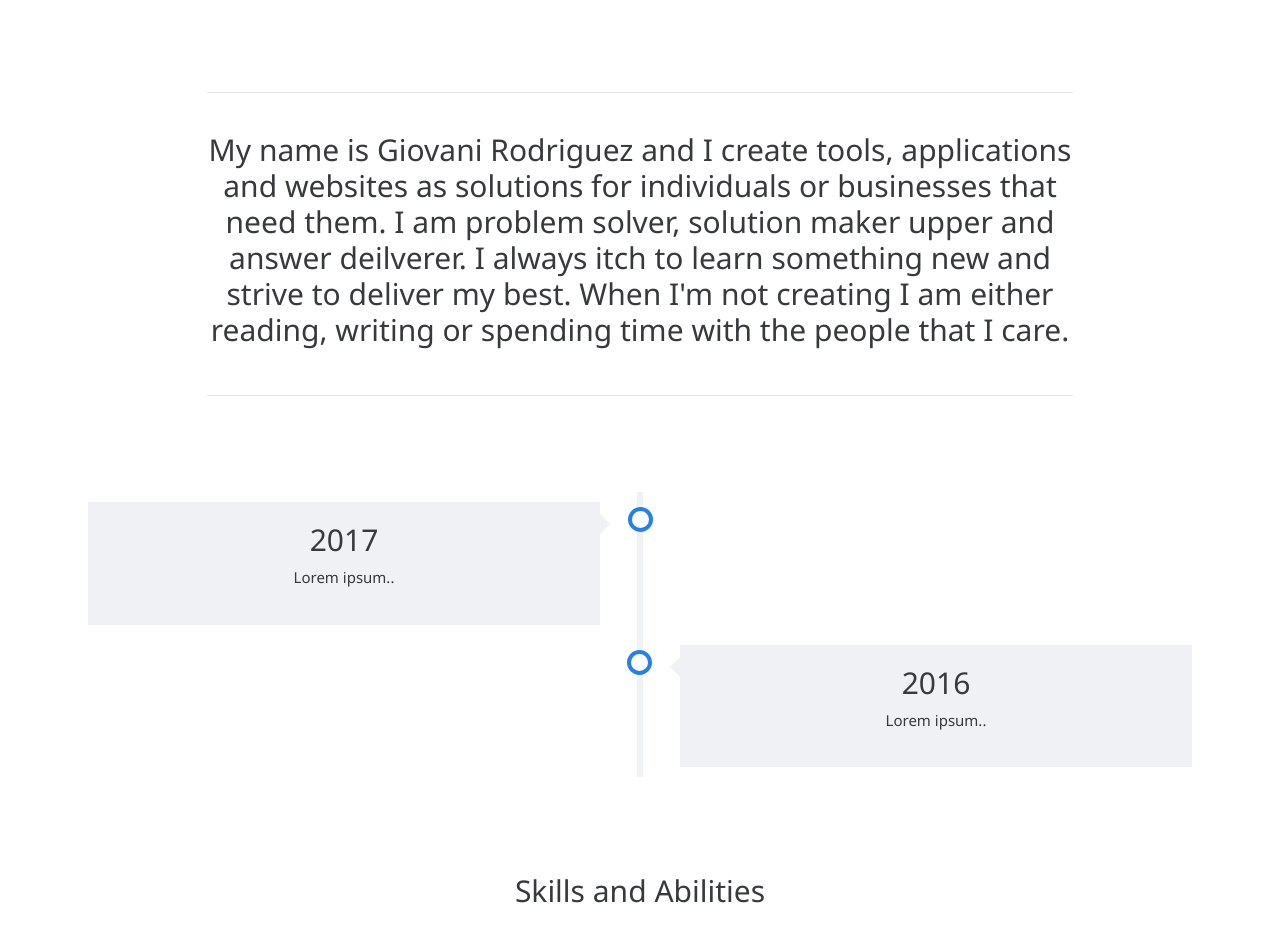
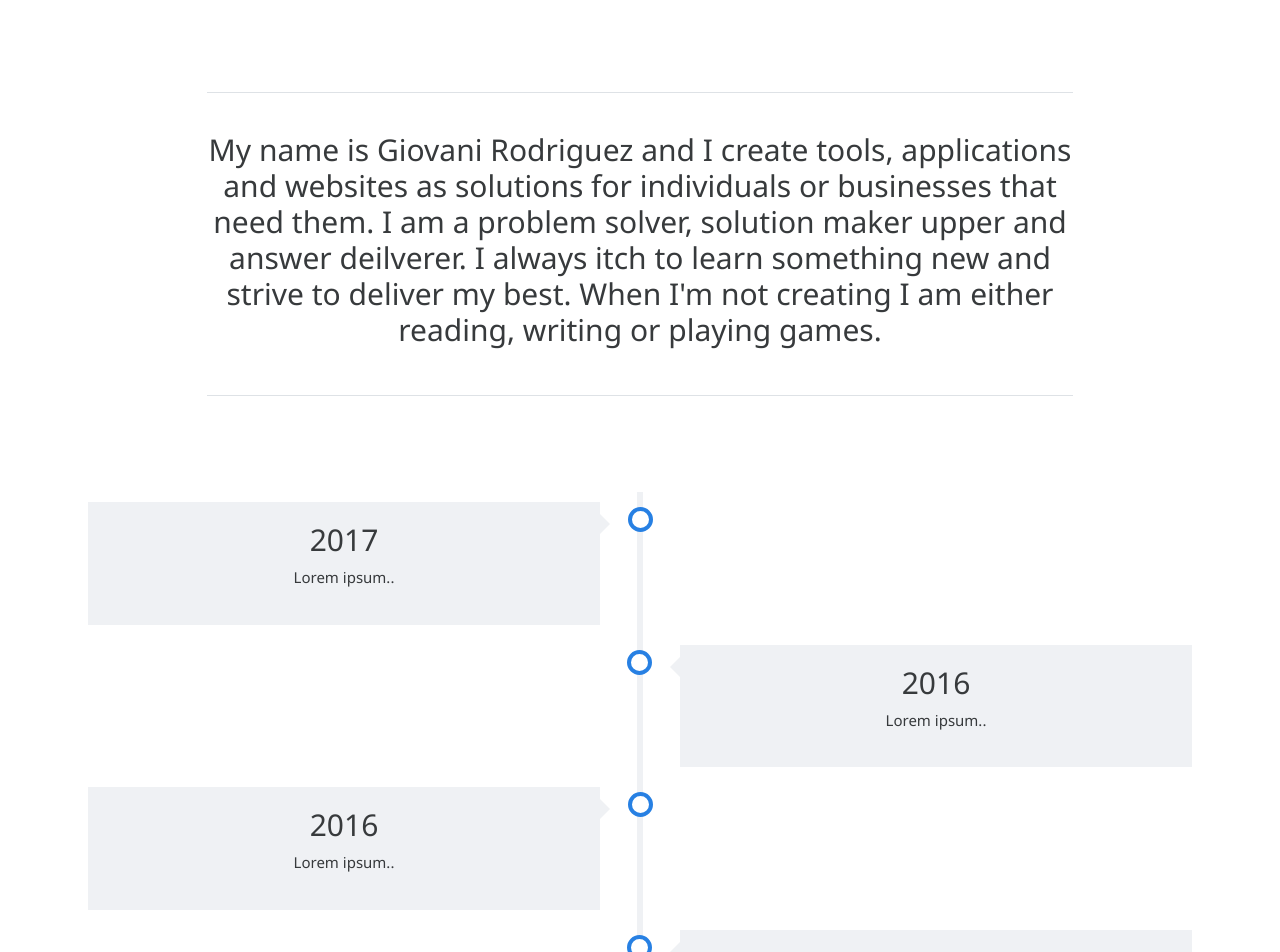
Before and after one commit to gio101046/My-Personal-Website, a React (Create React App) app: page / in a window 1280 px wide. Shown: the part 600-1552 px from the top of the page. Built offline with nearby package versions, Linux system fonts and the light colour scheme; some icons are missing.

Commit message:
Worked on animate.css with the history component

```diff
--- a/package.json
+++ b/package.json
@@ -3,9 +3,11 @@
   "version": "0.1.0",
   "private": true,
   "dependencies": {
+    "animate.css": "^3.7.0",
     "boostrap": "^2.0.0",
     "bootstrap": "^4.3.1",
     "jquery": "^3.3.1",
+    "octicons": "^8.5.0",
     "popper.js": "^1.15.0",
     "react": "^16.8.6",
     "react-dom": "^16.8.6",
--- a/src/components/shared/bio/bio.js
+++ b/src/components/shared/bio/bio.js
@@ -10,8 +10,8 @@ class Bio extends Component {
             <div className="mx-auto text-center border-top border-bottom d-flex h-100 w-75">
               <h2 className="align-self-center">
                 My name is <strong>Giovani Rodriguez</strong> and I create tools, applications and websites as solutions for individuals or businesses that need them.
-                I am problem solver, solution maker upper and answer deilverer. I always itch to learn something new and strive to deliver my best. When I'm not
-                creating I am either reading, writing or spending time with the people that I care.
+                I am a problem solver, solution maker upper and answer deilverer. I always itch to learn something new and strive to deliver my best. When I'm not
+                creating I am either reading, writing or playing games.
               </h2>
             </div>
           </div>
--- a/src/components/shared/header/header.js
+++ b/src/components/shared/header/header.js
@@ -6,6 +6,9 @@ class Header extends Component {
     return (
       <div className="container-fluid fixed-top">
         <div className="row justify-content-end nav-background-color">
+          <div className="col-1">
+            <span className="octicon-mark-github" aria-hidden="true"></span>
+          </div>
           <div className="col-1 nav-menu-item pt-2 pb-2">
             <h3>Intro</h3>
           </div>
--- a/src/components/shared/history/history.css
+++ b/src/components/shared/history/history.css
@@ -7,6 +7,7 @@
   position: relative;
   max-width: 1200px;
   margin: 0 auto;
+  z-index: -1;
 }
 
 /* The actual timeline (the vertical ruler) */
@@ -19,6 +20,7 @@
   bottom: 0;
   left: 50%;
   margin-left: -3px;
+  z-index: -1;
 }
 
 /* Container around content */
@@ -40,7 +42,6 @@
   border: 4px solid #2780E3;
   top: 15px;
   border-radius: 50%;
-  z-index: 1;
 }
 
 /* Place the container to the left */
--- a/src/components/shared/history/history.js
+++ b/src/components/shared/history/history.js
@@ -2,17 +2,81 @@ import React, {Component} from 'react';
 import './history.css';
 
 class History extends Component {
+  constructor(props) {
+    super(props);
+    this.state = {
+      wasTimelineConatinerInView: [false, false, false, false]
+    };
+
+    this.timelineContainerRefs = [
+      React.createRef(), // ONE
+      React.createRef(), // TWO
+      React.createRef(), // THREE
+      React.createRef()  // FOUR
+    ];
+  }
+
+  timelineContainerRefs = [];
+
+  isElementInView = (elementRef, offset = 0) => {
+    if (!elementRef) {
+      return false;
+    }
+    const top = elementRef.getBoundingClientRect().top;
+    return (top + offset) >= 0 && (top - offset) <= window.innerHeight;
+  }
+
+  checkTimelimeContainersInView = () => {
+    let wasTimelineConatinerInView = this.state.wasTimelineConatinerInView;
+
+    for (var i = 0; i < this.timelineContainerRefs.length; i++) {
+      let timelineContainer = this.timelineContainerRefs[i];
+      if (this.isElementInView(timelineContainer)) {
+        wasTimelineConatinerInView[i] = true;
+      }
+    }
+
+    if (wasTimelineConatinerInView.every(x => x)) {
+      window.removeEventListener('scroll', this.checkTimelimeContainersInView);
+    }
+
+    this.setState({
+      wasTimelineConatinerInView: wasTimelineConatinerInView
+    });
+  }
+
+  getTimelineContainerClasses = (i) => {
+    let defaultClasses = "timeline-container timeline-left";
+
+    if (this.state.wasTimelineConatinerInView[i]) {
+      return defaultClasses + " animated slideInLeft faster";
+    }
+    return defaultClasses;
+  }
+
   render() {
     return (
-      <div className="container-fluid p-5"> {/* Check p-5 */}
+      <div className="container-fluid p-5">
         <div className="timeline">
-          <div className="timeline-container timeline-left">
+          <div className={this.getTimelineContainerClasses(0)} ref={(el) => this.timelineContainerRefs[0] = el}>
             <div className="timeline-content">
               <h2>2017</h2>
               <p>Lorem ipsum..</p>
             </div>
           </div>
-          <div className="timeline-container timeline-right">
+          <div className="timeline-container timeline-right" ref={(el) => this.timelineContainerRefs[1] = el}>
+            <div className="timeline-content">
+              <h2>2016</h2>
+              <p>Lorem ipsum..</p>
+            </div>
+          </div>
+          <div className="timeline-container timeline-left" ref={(el) => this.timelineContainerRefs[2] = el}>
+            <div className="timeline-content">
+              <h2>2016</h2>
+              <p>Lorem ipsum..</p>
+            </div>
+          </div>
+          <div className="timeline-container timeline-right" ref={(el) => this.timelineContainerRefs[3] = el}>
             <div className="timeline-content">
               <h2>2016</h2>
               <p>Lorem ipsum..</p>
@@ -22,6 +86,10 @@ class History extends Component {
       </div>
     );
   }
+
+  componentDidMount() {
+    window.addEventListener('scroll', this.checkTimelimeContainersInView);
+  }
 }
 
 export default History;
--- a/src/components/shared/skills/skills.js
+++ b/src/components/shared/skills/skills.js
@@ -50,6 +50,7 @@ class Skills extends Component {
       <div className="container">
         <div className="row p-5">
           <div className="col">
+            <div className="border-top border-bottom ml-2 mr-2 pb-5 pt-5">
               <h2><strong>Skills and Abilities</strong></h2>
               <div className="mt-5 mb-4">
                 <h4 className="text-left">C#/.NET</h4>
@@ -83,6 +84,7 @@ class Skills extends Component {
             </div>
           </div>
         </div>
+      </div>
     );
   }
 
--- a/src/index.js
+++ b/src/index.js
@@ -5,6 +5,8 @@ import $ from 'jquery';
 // eslint-disable-next-line
 import Popper from 'popper.js';
 import 'bootstrap/dist/js/bootstrap.bundle.min';
+import 'animate.css/animate.min.css'
+import 'octicons/build/build.css';
 import React from 'react';
 import ReactDOM from 'react-dom';
 import App from './components/App';
```
Also changed, not shown: 1 other file (tests, documents, lock files or other folders). Lines whose indentation alone changed are shown as unchanged.
